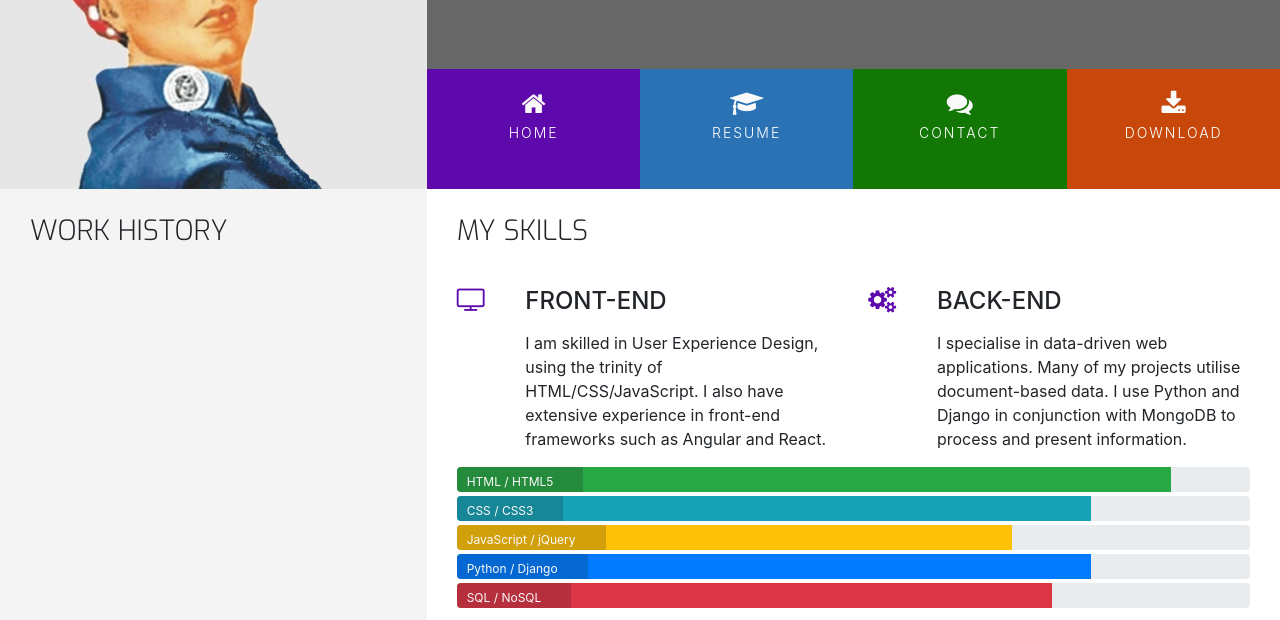
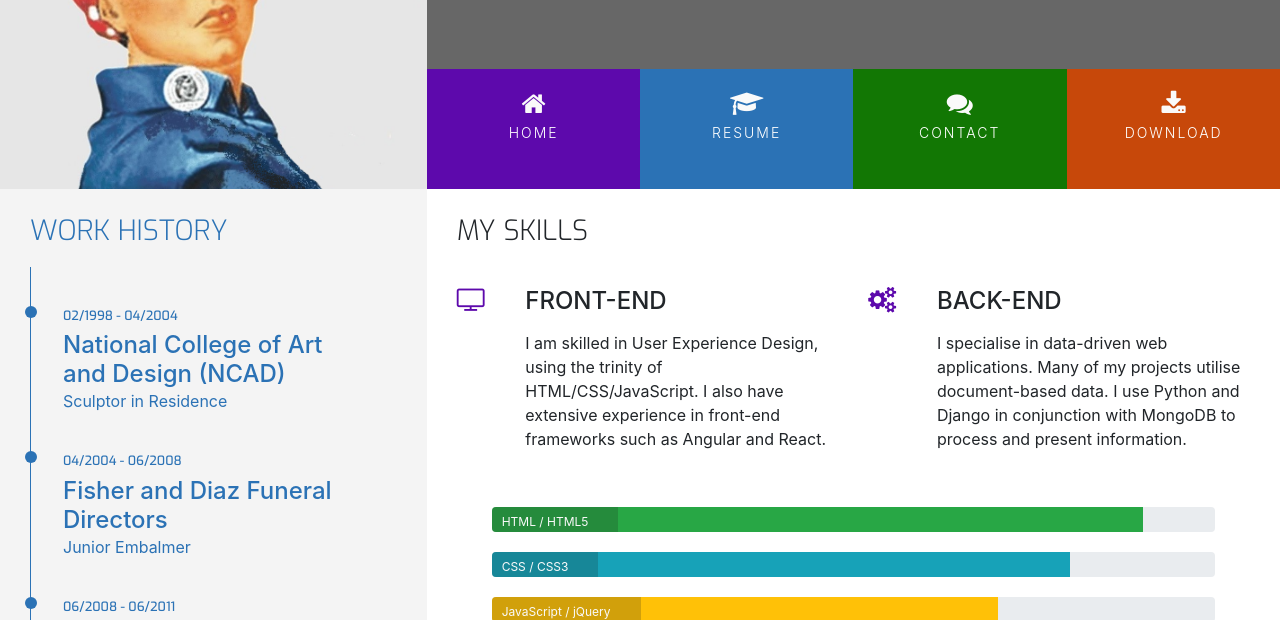
Before and after one commit to Juniva616/rosie-odenkirk, a plain HTML site: page resume.html in a window 1280 px wide. Shown: the part 180-800 px from the top of the page. Drawn offline with nearby package versions, Linux system fonts and the light colour scheme.

Commit message:
Add content to Work History and style progress bars in Resume page

```diff
--- a/assets/css/style.css
+++ b/assets/css/style.css
@@ -64,7 +64,7 @@ h5 {
     padding: 0 30px 30px;
     float: none;
 }
-
+.history-heading,
 .section-heading {
     font-family: Exo, sans-serif;
     font-weight: 300;
@@ -285,3 +285,55 @@ footer {
     color: #fafafa;
     background-color: rgba(25, 25, 25, 0.2);
 }
+
+.progress-section {
+    margin: 40px 20px;
+}
+
+.progress-space {
+    margin-bottom: 20px;
+}
+
+/*---------------------------------------- Work History  */
+
+.history-heading {
+    color: #2b72b5;
+    margin-bottom: 20px;
+}
+
+.timeline-item {
+    padding: 4em 2em 0 2em;
+    position: relative;
+    color: #2b72b5;
+    border-left: 1px solid;
+}
+
+.timeline-item p {
+    padding: 0;
+    margin: 0;
+}
+
+.timeline-item:before {
+    content: attr(data-dates);
+    display: block;
+    position: absolute;
+    top: 3em;
+    left: 2.5em;
+    font-family: Exo, sans-serif;
+    font-weight: 500;
+    font-size: 0.8em;
+    padding: 0;
+    margin: 0;
+}
+
+.timeline-item:after {
+    width: 12px;
+    height: 12px;
+    display: block;
+    position: absolute;
+    top: 2.4em;
+    left: -6px;
+    border-radius: 12px;
+    content: '';
+    background-color: #2b72b5;
+}
--- a/resume.html
+++ b/resume.html
@@ -54,14 +54,31 @@
     </header>
     <section class="container-fluid">
         <div class="row">
-            <div class="col-md-4 bg-color-personal-info section-column">
+            <div class="col-md-4 bg-color-personal-info work-history section-column">
                 <div class="row">
                     <div class="col-12">
-                        <h3 class="section-heading uppercase">
+                        <h3 class="history-heading uppercase">
                             Work History
                         </h3>
                     </div>
                 </div>
+                <div class="timeline-item" data-dates="02/1998 - 04/2004">
+                    <h4>National College of Art and Design (NCAD)</h4>
+                        <p>Sculptor in Residence</p>
+                </div>
+                <div class="timeline-item" data-dates="04/2004 - 06/2008">
+                    <h4>Fisher and Diaz Funeral Directors</h4>
+                        <p>Junior Embalmer</p>
+                </div>
+                <div class="timeline-item" data-dates="06/2008 - 06/2011">
+                    <h4>Phantom Design Inc. Dublin</h4>
+                        <p>Junior Front-End Developer</p>
+                </div>
+                <div class="timeline-item" data-dates="06/2011 - Present">
+                    <h4> Hooli Inc. Silicon Valley</h4>
+                        <p> Full-Stack Web Developer</p>
+                </div>
+
             </div>
             <div class="col-md-8 bg-color-three-reasons section-column">
                 <div class="row">
@@ -99,33 +116,33 @@
                         </div>
                     </div>
                 </div>
-                <div class="row">
+                <div class="row progress-section">
                     <div class="col">
-                        <div class="progress">
+                        <div class="progress progress-space">
                             <div class="progress-bar bg-success" role="progressbar" style="width: 90%"
                                 aria-valuenow="90" aria-valuemin="0" aria-valuemax="100">
-                            <span class="sr-only">90% complete</span></div>
+                                <span class="sr-only">90% complete</span></div>
                             <span class="progress-type">HTML / HTML5</span>
                         </div>
-                        <div class="progress">
+                        <div class="progress progress-space">
                             <div class="progress-bar bg-info" role="progressbar" style="width: 80%" aria-valuenow="80"
                                 aria-valuemin="0" aria-valuemax="100">
                                 <span class="sr-only">80% complete</span></div>
                             <span class="progress-type">CSS / CSS3</span>
                         </div>
-                        <div class="progress">
-                            <div class="progress-bar bg-warning" role="progressbar" style="width: 70%" aria-valuenow="70"
-                                aria-valuemin="0" aria-valuemax="100">
+                        <div class="progress progress-space">
+                            <div class="progress-bar bg-warning" role="progressbar" style="width: 70%"
+                                aria-valuenow="70" aria-valuemin="0" aria-valuemax="100">
                                 <span class="sr-only">70% complete</span></div>
                             <span class="progress-type">JavaScript / jQuery</span>
                         </div>
-                        <div class="progress">
-                            <div class="progress-bar bg-primary" role="progressbar" style="width: 80%" aria-valuenow="80"
-                                aria-valuemin="0" aria-valuemax="100">
+                        <div class="progress progress-space">
+                            <div class="progress-bar bg-primary" role="progressbar" style="width: 80%"
+                                aria-valuenow="80" aria-valuemin="0" aria-valuemax="100">
                                 <span class="sr-only">80% complete</span></div>
                             <span class="progress-type">Python / Django</span>
                         </div>
-                        <div class="progress">
+                        <div class="progress progress-space">
                             <div class="progress-bar bg-danger" role="progressbar" style="width: 75%" aria-valuenow="75"
                                 aria-valuemin="0" aria-valuemax="100">
                                 <span class="sr-only">75% complete</span></div>
```
